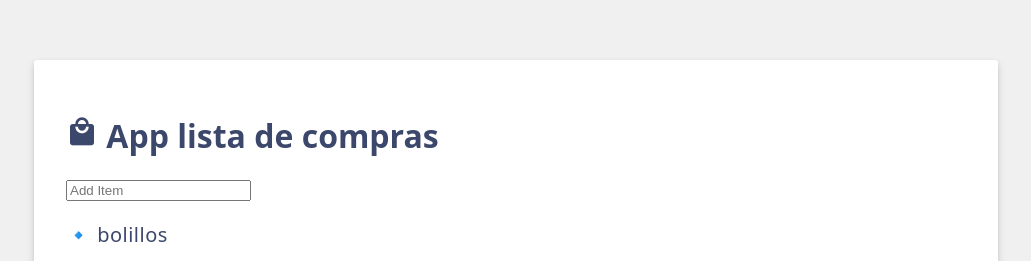
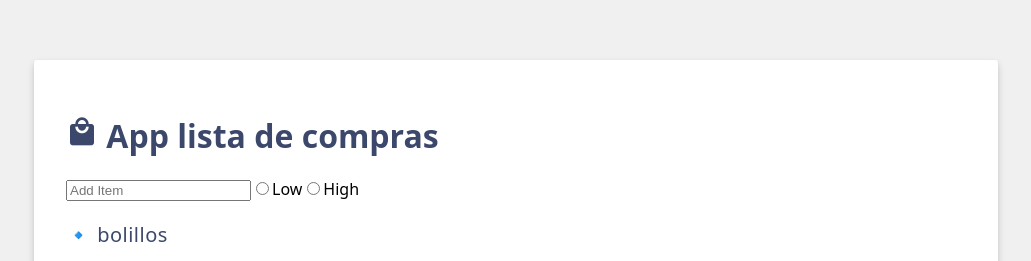
Before and after one commit to Ismael101003/DADM-2024B, a Vue app: page / in a window 1280 px wide. Shown: the part 185-446 px from the top of the page, without its empty margins (124-1155 px from the left). Built offline with nearby package versions, Linux system fonts and the light colour scheme.

Commit message:
⭐ FEAT: ☑️ Checkpoint

```diff
--- a/src/App.vue
+++ b/src/App.vue
@@ -12,7 +12,10 @@ const newitemPriority = ref('low');
 
 <template>
   <h1> <i class="material-icons shopping-cart-icon">local_mall</i> {{ header }}</h1>
-<input type="text" placeholder="Add Item" v-model="newItem">
+<input type="text" placeholder="Add Item" v-model.trim="newItem">
+<!-- Radio Buttons -->
+<label><input type="radio" v-model="newItemPriority" value="low">Low</label>
+<label><input type="radio" v-model="newItemPriority" value="high">High</label>
 {{ newItem }}
 <ul>
   <li v-for="{ id, label } in items" v-bind:key="id">
```
